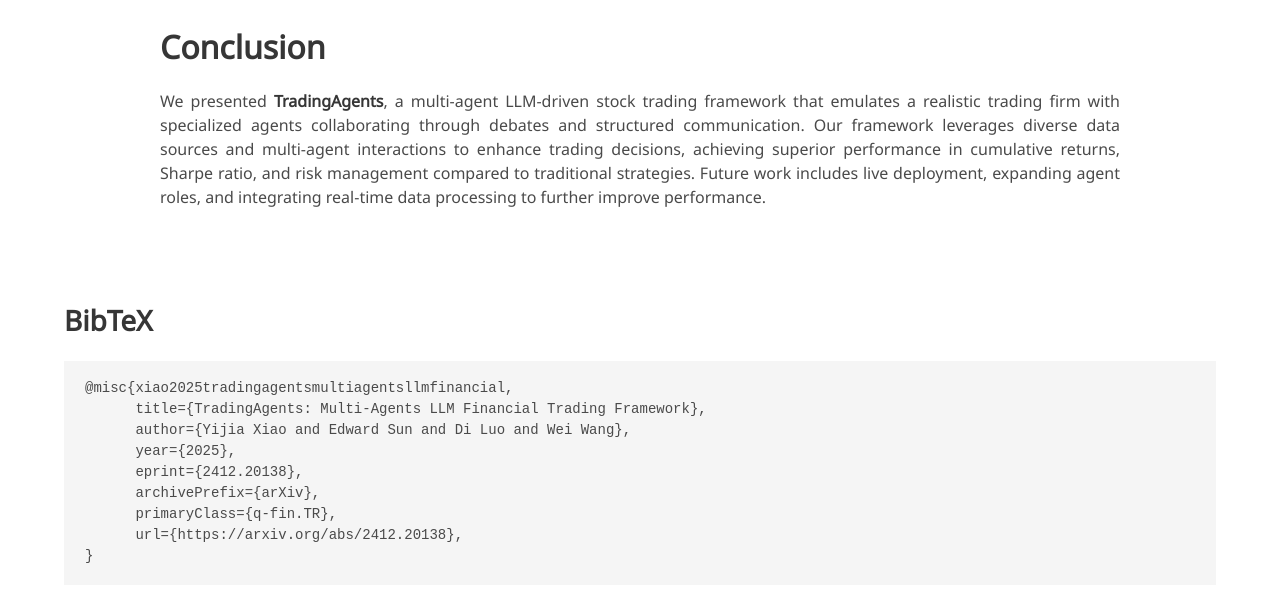
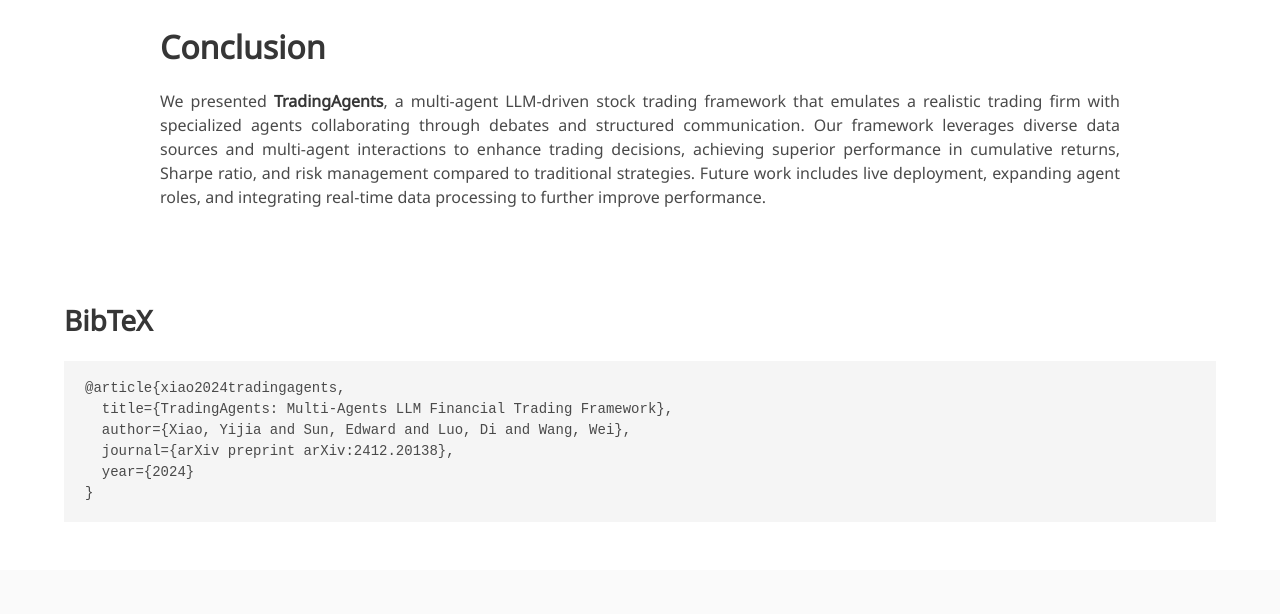
Before and after one commit to TradingAgents-AI/TradingAgents-AI.github.io, a plain HTML site: page index.html in a window 1280 px wide. Shown: the part 6484-7098 px from the top of the page. Drawn offline with nearby package versions, Linux system fonts and the light colour scheme; some icons are missing; a web font is replaced by a local one.

Commit message:
Update index.html

```diff
--- a/index.html
+++ b/index.html
@@ -414,14 +414,11 @@
 <section id="citation-ref" class="section">
   <div class="container content">
     <h2 class="title">BibTeX</h2>
-    <pre><code>@misc{xiao2025tradingagentsmultiagentsllmfinancial,
-      title={TradingAgents: Multi-Agents LLM Financial Trading Framework},
-      author={Yijia Xiao and Edward Sun and Di Luo and Wei Wang},
-      year={2025},
-      eprint={2412.20138},
-      archivePrefix={arXiv},
-      primaryClass={q-fin.TR},
-      url={https://arxiv.org/abs/2412.20138},
+    <pre><code>@article{xiao2024tradingagents,
+  title={TradingAgents: Multi-Agents LLM Financial Trading Framework},
+  author={Xiao, Yijia and Sun, Edward and Luo, Di and Wang, Wei},
+  journal={arXiv preprint arXiv:2412.20138},
+  year={2024}
 }</code></pre>
   </div>
 </section>
```
